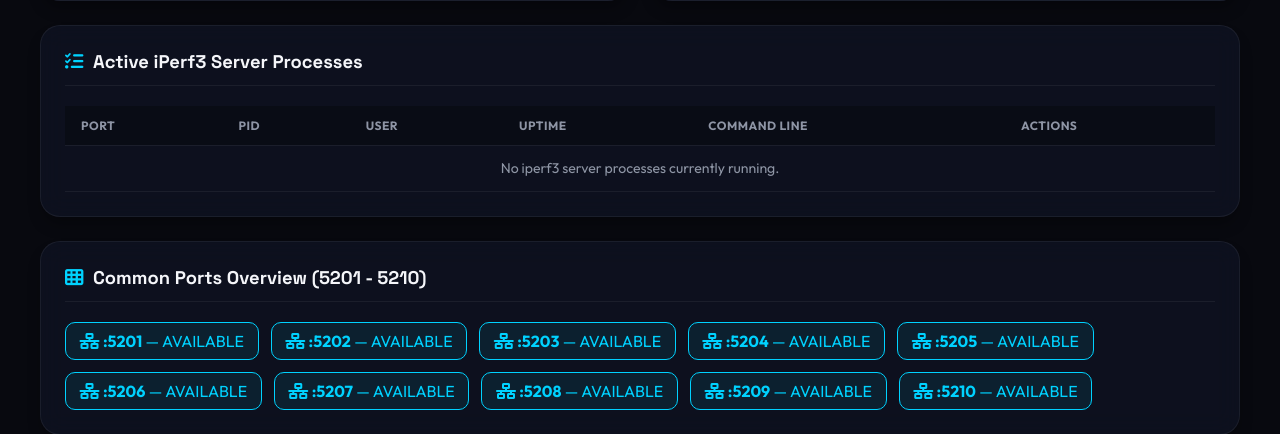
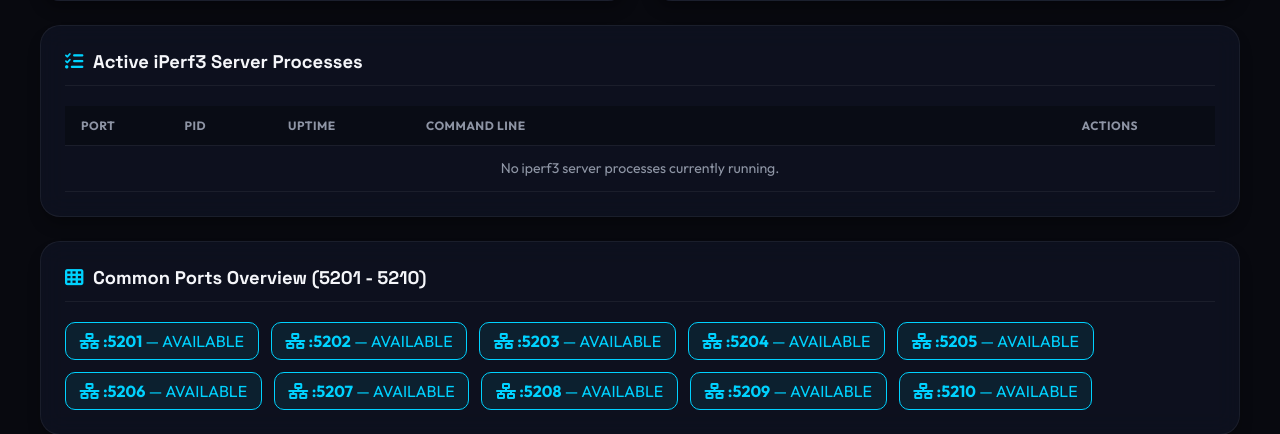
Before and after one commit to rinaldomerlo/wifipi, a Flask app: page / in a window 1280 px wide. Shown: the part 807-1241 px from the top of the page. Run offline with Flask 2, Linux system fonts and the light colour scheme; data that the repository does not hold is empty.

Commit message:
iPerf3 Server Manager: use absolute iperf3 path, tidy processes table
- Launch ad-hoc servers via /usr/bin/iperf3 instead of a bare `iperf3`
  lookup, matching ExecStart= in deploy/iperf3-*.service so the manager
  can't resolve a different binary than the persistent units.
- Drop the User column from the Active Processes table (redundant now
  that ad-hoc servers always run as the iperf3 account) and give the
  Command Line column a fixed-layout share of the freed space instead
  of truncating at a hardcoded 280px with empty space left over.

Co-Authored-By: Claude Sonnet 5 <noreply@anthropic.com>

```diff
--- a/iperf_server_manager/app.py
+++ b/iperf_server_manager/app.py
@@ -24,6 +24,11 @@ app = Flask(__name__)
 # Ad-hoc servers launched from the GUI should match, rather than inheriting whatever
 # user the manager itself runs as (root, by default -- see deploy/iperf-server-manager.service).
 IPERF3_RUN_AS_USER = "iperf3"
+
+# Absolute path, matching ExecStart= in deploy/iperf3-*.service -- avoids relying on
+# PATH resolution, which can differ between an interactive shell and this app's
+# systemd unit (or resolve to the wrong binary entirely).
+IPERF3_BIN = "/usr/bin/iperf3"
 
 
 def get_iperf3_run_as_ids():
@@ -319,7 +324,7 @@ def start_server():
             "error": f"Port {port} is already in use by another process"
         }), 409
 
-    cmd = ["iperf3", "--server", "--port", str(port), "--interval", str(interval)]
+    cmd = [IPERF3_BIN, "--server", "--port", str(port), "--interval", str(interval)]
     if bind_address:
         cmd.extend(["--bind", bind_address])
     if one_off:
--- a/iperf_server_manager/templates/index.html
+++ b/iperf_server_manager/templates/index.html
@@ -424,11 +424,23 @@
             background: rgba(255, 255, 255, 0.02);
         }
 
+        /* Fixed layout so the Command Line column gets whatever width the narrower,
+           content-sized columns don't need, instead of leaving it unused. */
+        .processes-table {
+            table-layout: fixed;
+        }
+
+        .processes-table th:nth-child(1), .processes-table td:nth-child(1) { width: 9%; }  /* Port */
+        .processes-table th:nth-child(2), .processes-table td:nth-child(2) { width: 9%; }  /* PID */
+        .processes-table th:nth-child(3), .processes-table td:nth-child(3) { width: 12%; } /* Uptime */
+        .processes-table th:nth-child(4), .processes-table td:nth-child(4) { width: auto; } /* Command Line */
+        .processes-table th:nth-child(5), .processes-table td:nth-child(5) { width: 13%; } /* Actions */
+
         .cmd-text {
             font-family: monospace;
             font-size: 0.8rem;
             color: var(--text-secondary);
-            max-width: 280px;
+            max-width: 100%;
             overflow: hidden;
             text-overflow: ellipsis;
             white-space: nowrap;
@@ -584,19 +596,18 @@
                 <h2><i class="fa-solid fa-list-check"></i> Active iPerf3 Server Processes</h2>
             </div>
             <div class="table-responsive">
-                <table>
+                <table class="processes-table">
                     <thead>
                         <tr>
                             <th>Port</th>
                             <th>PID</th>
-                            <th>User</th>
                             <th>Uptime</th>
                             <th>Command Line</th>
                             <th>Actions</th>
                         </tr>
                     </thead>
                     <tbody id="processes-list">
-                        <tr><td colspan="6" style="text-align: center; color: var(--text-secondary);">Loading active processes...</td></tr>
+                        <tr><td colspan="5" style="text-align: center; color: var(--text-secondary);">Loading active processes...</td></tr>
                     </tbody>
                 </table>
             </div>
@@ -692,7 +703,7 @@
         function renderProcesses(processes) {
             const tbody = document.getElementById('processes-list');
             if (processes.length === 0) {
-                tbody.innerHTML = '<tr><td colspan="6" style="text-align: center; color: var(--text-secondary);">No iperf3 server processes currently running.</td></tr>';
+                tbody.innerHTML = '<tr><td colspan="5" style="text-align: center; color: var(--text-secondary);">No iperf3 server processes currently running.</td></tr>';
                 return;
             }
 
@@ -701,7 +712,6 @@
                     <tr>
                         <td><span style="color: var(--color-blue); font-weight: 700; font-size: 1rem;">:${p.port}</span></td>
                         <td><code>${p.pid}</code></td>
-                        <td>${p.user}</td>
                         <td>${p.elapsed}</td>
                         <td><div class="cmd-text" title="${p.command}">${p.command}</div></td>
                         <td>
--- a/wifi_utilization_monitor/templates/index.html
+++ b/wifi_utilization_monitor/templates/index.html
@@ -1050,7 +1050,7 @@ body {
             <div class="logo">
                 <i class="fa-solid fa-wifi fa-bounce logo-icon"></i>
                 <div class="logo-text">
-                    <h1>WIFI<span>MON</span><span class="version-tag" title="WiFiPi version (git-stamped at commit time)"><!--VERSION-->v0.2-16-gbb084fc<!--/VERSION--></span></h1>
+                    <h1>WIFI<span>MON</span><span class="version-tag" title="WiFiPi version (git-stamped at commit time)"><!--VERSION-->v0.2-17-g3fd5737<!--/VERSION--></span></h1>
                     <span class="subtitle">Live Spectrum & Channel Monitor</span>
                 </div>
                 <span class="host-badge" title="Hostname of the machine serving this page">
--- a/www/index.html
+++ b/www/index.html
@@ -234,7 +234,7 @@
             <span class="host-badge" title="Host serving this page">
                 Host: <strong id="hostName"><!--# echo var="hostname" default="" --></strong>
             </span>
-            <span class="version-badge" title="WiFiPi version (git-stamped at commit time)"><!--VERSION-->v0.2-16-gbb084fc<!--/VERSION--></span>
+            <span class="version-badge" title="WiFiPi version (git-stamped at commit time)"><!--VERSION-->v0.2-17-g3fd5737<!--/VERSION--></span>
         </header>
 
         <div class="section-label">Monitoring &amp; Management</div>
```
